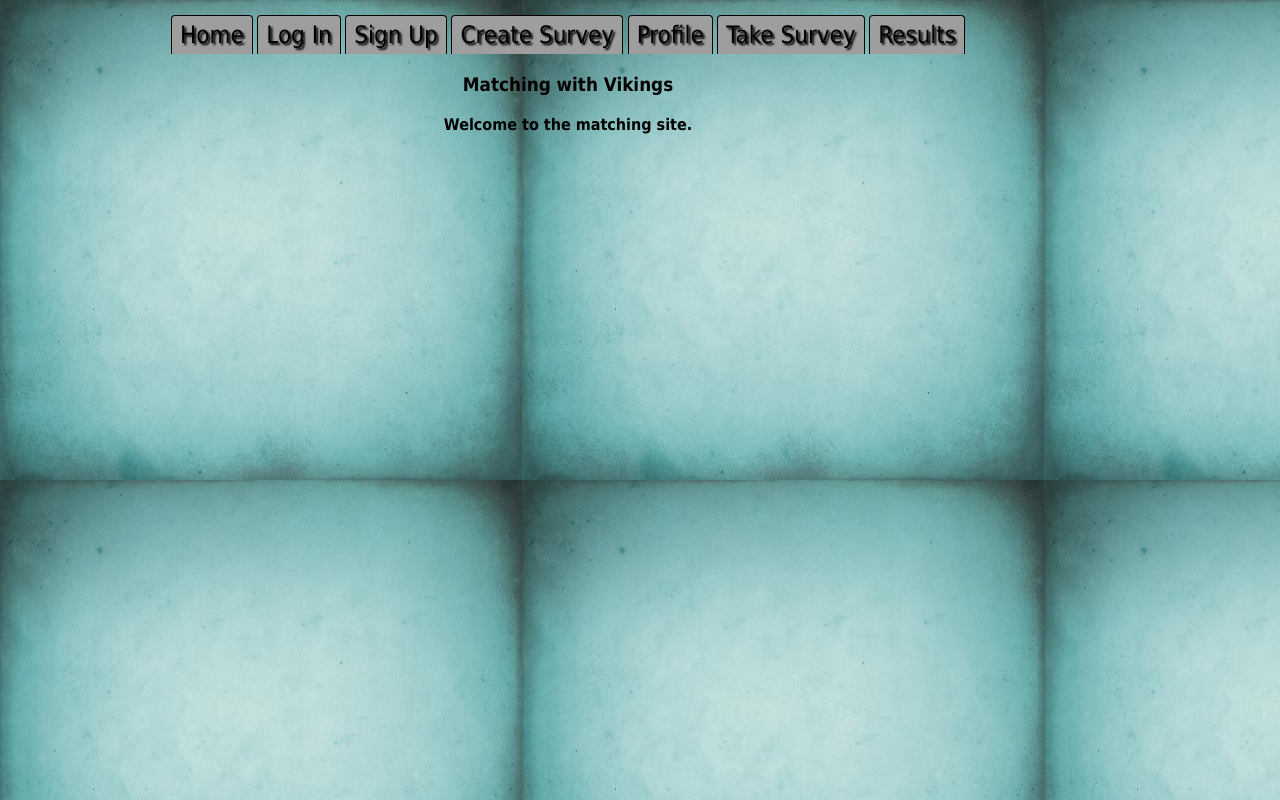
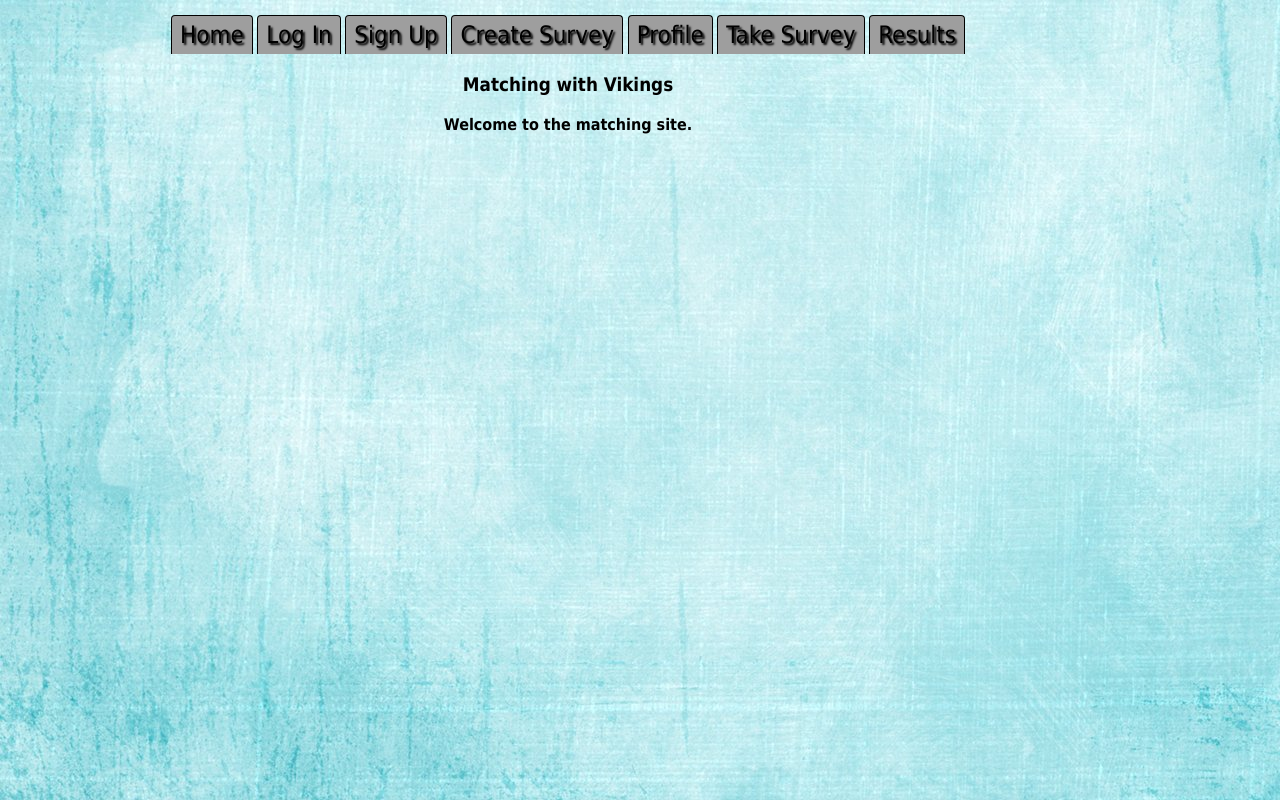
Before and after one commit to dlevylambert/Vikings, a Flask app: page /home in a window 1280 px wide. Run offline with Flask 2, Linux system fonts and the light colour scheme; parts of the project's set-up code (start-up, migrations or seed data) failed here and were passed over; some libraries are stand-ins or nearby versions; grey boxes are pictures that could not be loaded.

Commit message:
background

```diff
--- a/static/css/main.css
+++ b/static/css/main.css
@@ -5,7 +5,7 @@ font-size:15;
 }
 
 html {
-                  background-image:url("../main-background.png");
+                  background-image:url("../main-background.jpg");
 }
 
 body {
```
Also changed, not shown: static/main-background.png (deleted).
